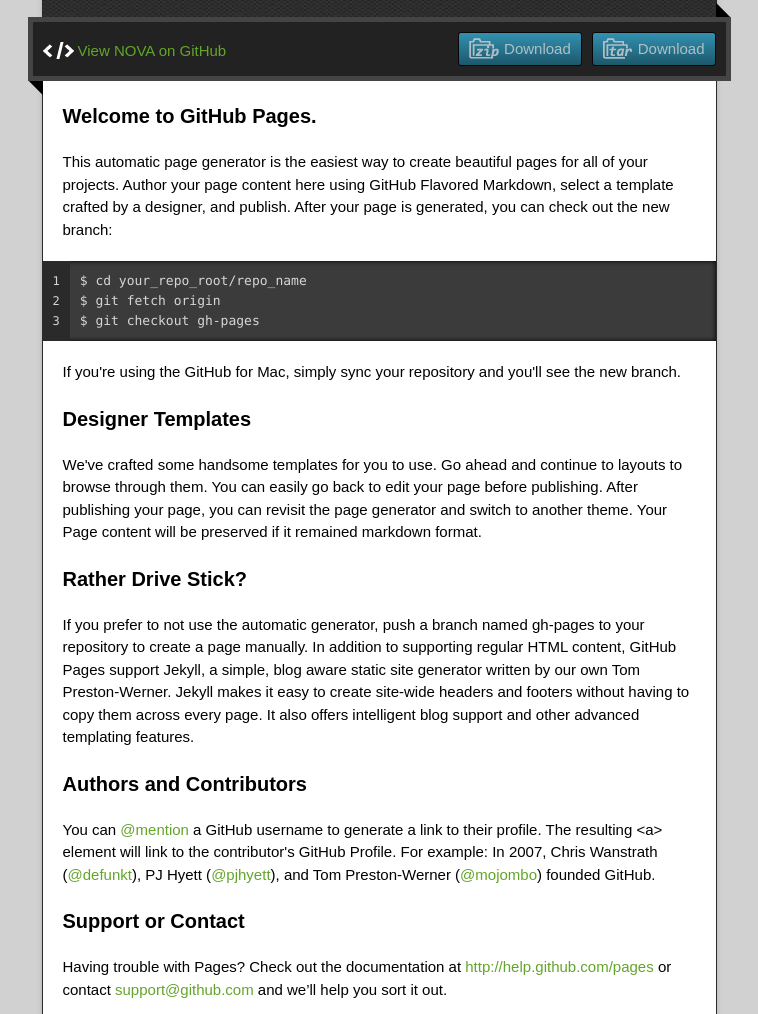
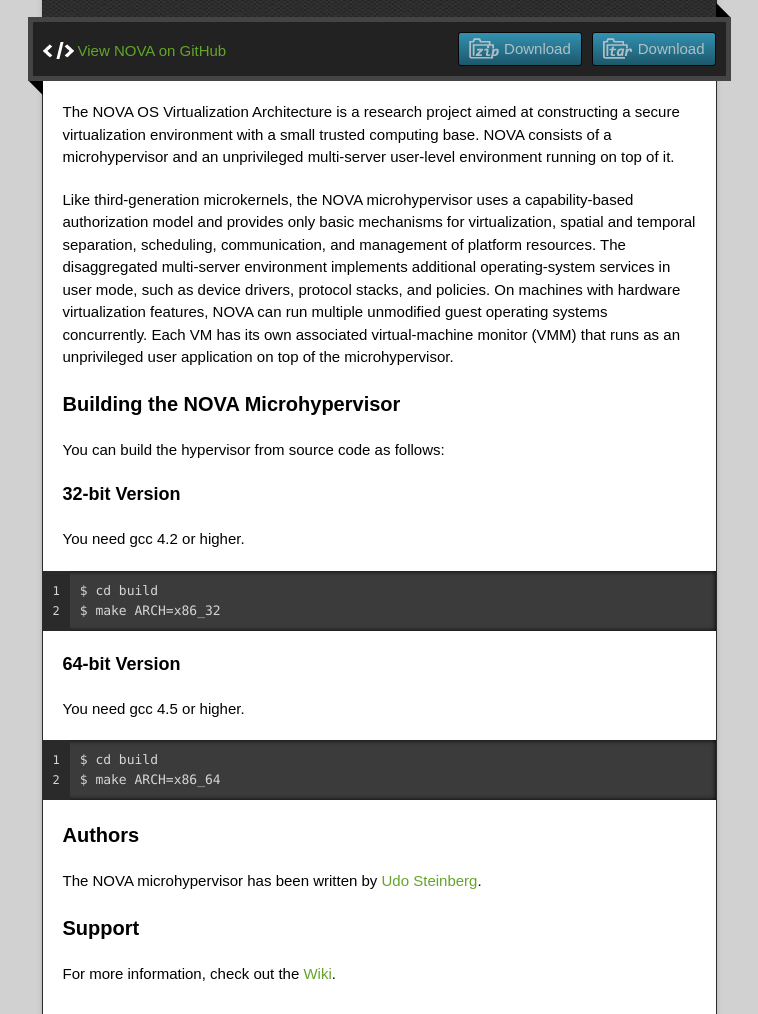
Before and after one commit to blitz/NOVA, a plain HTML site: page index.html in a window 1280 px wide. Shown: the part 180-1194 px from the top of the page, without its empty margins (261-1019 px from the left). Drawn offline with nearby package versions, Linux system fonts and the light colour scheme.

Commit message:
Initial content.

```diff
--- a/index.html
+++ b/index.html
@@ -1,29 +1,24 @@
-<!doctype html>
-<!-- The Time Machine GitHub pages theme was designed and developed by Jon Rohan, on Feb 7, 2012. -->
-<!-- Follow him for fun. http://twitter.com/jonrohan. Tail his code on http://github.com/jonrohan -->
 <html>
+
 <head>
   <meta charset="utf-8">
   <meta http-equiv="X-UA-Compatible" content="IE=edge,chrome=1">
-
+  <meta name="description" content="NOVA Microhypervisor">
+  <meta name="viewport" content="width=device-width,initial-scale=1">
   <link rel="stylesheet" href="stylesheets/stylesheet.css" media="screen"/>
   <link rel="stylesheet" href="stylesheets/pygment_trac.css"/>
   <script type="text/javascript" src="https://ajax.googleapis.com/ajax/libs/jquery/1.7.1/jquery.min.js"></script>
   <script type="text/javascript" src="javascripts/script.js"></script>
-
   <title>NOVA</title>
-  <meta name="description" content="NOVA Microhypervisor">
-
-  <meta name="viewport" content="width=device-width,initial-scale=1">
-
 </head>
 
 <body>
+<div class="wrapper">
 
-  <div class="wrapper">
 <header>
   <h1 class="title">NOVA</h1>
 </header>
+
 <div id="container">
 <p class="tagline">NOVA Microhypervisor</p>
 <div id="main" role="main">
@@ -35,53 +30,73 @@
 </div>
 <span class="blc"></span><span class="trc"></span>
 </div>
+
 <article class="markdown-body">
-          <h3>Welcome to GitHub Pages.</h3>
 
-<p>This automatic page generator is the easiest way to create beautiful pages for all of your projects. Author your page content here using GitHub Flavored Markdown, select a template crafted by a designer, and publish. After your page is generated, you can check out the new branch:</p>
+<p>The <b>N</b>OVA <b>O</b>S <b>V</b>irtualization <b>A</b>rchitecture is a
+research project aimed at constructing a secure virtualization environment
+with a small trusted computing base.  NOVA consists of a microhypervisor and
+an unprivileged multi-server user-level environment running on top of
+it.</p>
 
-<pre><code>$ cd your_repo_root/repo_name
-$ git fetch origin
-$ git checkout gh-pages
-</code></pre>
+<p>Like third-generation microkernels, the NOVA microhypervisor uses a
+capability-based authorization model and provides only basic mechanisms for
+virtualization, spatial and temporal separation, scheduling, communication,
+and management of platform resources.  The disaggregated multi-server
+environment implements additional operating-system services in user mode,
+such as device drivers, protocol stacks, and policies.  On machines with
+hardware virtualization features, NOVA can run multiple unmodified guest
+operating systems concurrently.  Each VM has its own associated
+virtual-machine monitor (VMM) that runs as an unprivileged user application
+on top of the microhypervisor.</p>
 
-<p>If you're using the GitHub for Mac, simply sync your repository and you'll see the new branch.</p>
+<h3>Building the NOVA Microhypervisor</h3>
 
-<h3>Designer Templates</h3>
+<p>You can build the hypervisor from source code as follows:</p>
 
-<p>We've crafted some handsome templates for you to use. Go ahead and continue to layouts to browse through them. You can easily go back to edit your page before publishing. After publishing your page, you can revisit the page generator and switch to another theme. Your Page content will be preserved if it remained markdown format.</p>
+<h4>32-bit Version</h4>
 
-<h3>Rather Drive Stick?</h3>
+<p>You need gcc 4.2 or higher.</p>
 
-<p>If you prefer to not use the automatic generator, push a branch named <code>gh-pages</code> to your repository to create a page manually. In addition to supporting regular HTML content, GitHub Pages support Jekyll, a simple, blog aware static site generator written by our own Tom Preston-Werner. Jekyll makes it easy to create site-wide headers and footers without having to copy them across every page. It also offers intelligent blog support and other advanced templating features.</p>
+<pre><code>$ cd build
+$ make ARCH=x86_32</code></pre>
 
-<h3>Authors and Contributors</h3>
+</h4>
 
-<p>You can <a href="https://github.com/blog/821" class="user-mention">@mention</a> a GitHub username to generate a link to their profile. The resulting <code>&lt;a&gt;</code> element will link to the contributor's GitHub Profile. For example: In 2007, Chris Wanstrath (<a href="https://github.com/defunkt" class="user-mention">@defunkt</a>), PJ Hyett (<a href="https://github.com/pjhyett" class="user-mention">@pjhyett</a>), and Tom Preston-Werner (<a href="https://github.com/mojombo" class="user-mention">@mojombo</a>) founded GitHub.</p>
+<h4>64-bit Version</h4>
 
-<h3>Support or Contact</h3>
+<p>You need gcc 4.5 or higher.</p>
 
-<p>Having trouble with Pages? Check out the documentation at <a href="http://help.github.com/pages">http://help.github.com/pages</a> or contact <a href="mailto:support@github.com">support@github.com</a> and we’ll help you sort it out.</p>
+<pre><code>$ cd build
+$ make ARCH=x86_64</code></pre>
+
+</h4>
+
+<h3>Authors</h3>
+
+<p>The NOVA microhypervisor has been written by <a href="https://github.com/udosteinberg" class="user-mention">Udo Steinberg</a>.</p>
+
+<h3>Support</h3>
+
+<p>For more information, check out the <a href="https://github.com/IntelLabs/NOVA/wiki">Wiki</a>.</p>
+
 </article>
 </div>
 </div>
+
 <footer>
   <div class="owner">
-      <p><a href="https://github.com/IntelLabs" class="avatar"><img src="https://secure.gravatar.com/avatar/11c5fec246ae6d604123c5efd0598356?s=30&amp;d=https://a248.e.akamai.net/assets.github.com%2Fimages%2Fgravatars%2Fgravatar-140.png" width="48" height="48"/></a> <a href="https://github.com/IntelLabs">IntelLabs</a> maintains <a href="https://github.com/IntelLabs/NOVA">NOVA</a></p>
-
+    <p>The <a href="https://github.com/IntelLabs/NOVA">NOVA Microhypervisor</a> is maintained by <a href="https://github.com/IntelLabs" class="avatar"><img src="https://secure.gravatar.com/avatar/11c5fec246ae6d604123c5efd0598356?s=30&amp;d=https://a248.e.akamai.net/assets.github.com%2Fimages%2Fgravatars%2Fgravatar-140.png" width="48" height="48"/></a> <a href="https://github.com/IntelLabs">Intel Labs</a>.</p>
+  </div>
+</footer>
 
 </div>
-      <div class="creds">
-        <small>This page generated using <a href="https://pages.github.com/">GitHub Pages</a><br/>theme by <a href="http://twitter.com/jonrohan/">Jon Rohan</a></small>
-      </div>
-    </footer>
-  </div>
+
 <div class="current-section">
   <a href="#top">Scroll to top</a>
   <a href="https://github.com/IntelLabs/NOVA/tarball/master" class="tar">tar</a><a href="https://github.com/IntelLabs/NOVA/zipball/master" class="zip">zip</a><a href="" class="code">source code</a>
   <p class="name"></p>
 </div>
 
-
 </body>
 </html>
--- a/stylesheets/stylesheet.css
+++ b/stylesheets/stylesheet.css
@@ -71,7 +71,7 @@
   margin: 30px 20px 10px;
   font-size: 60px;
   font-weight: bold;
-  font-style: italic;
+/*  font-style: italic; */
   font-family:Georgia, serif;
   text-align: center;
 }
@@ -339,7 +339,7 @@
 
 footer .owner p a {
   font-size: 16px;
-  font-style: italic;
+/*  font-style: italic; */
 }
 
 /* Markdown */
```
Lines whose indentation alone changed are shown as unchanged.
